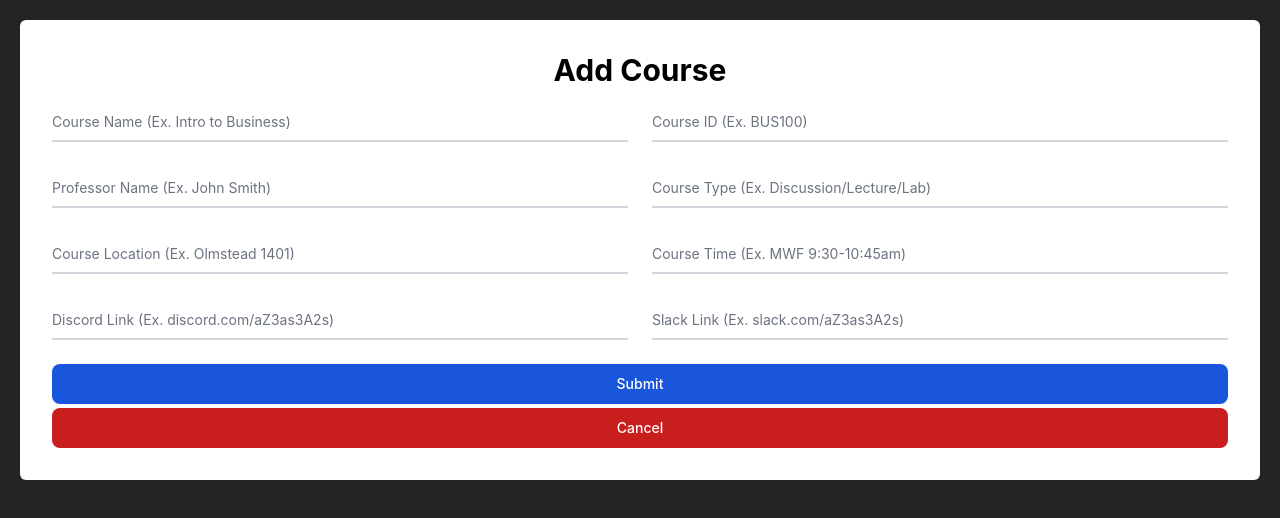
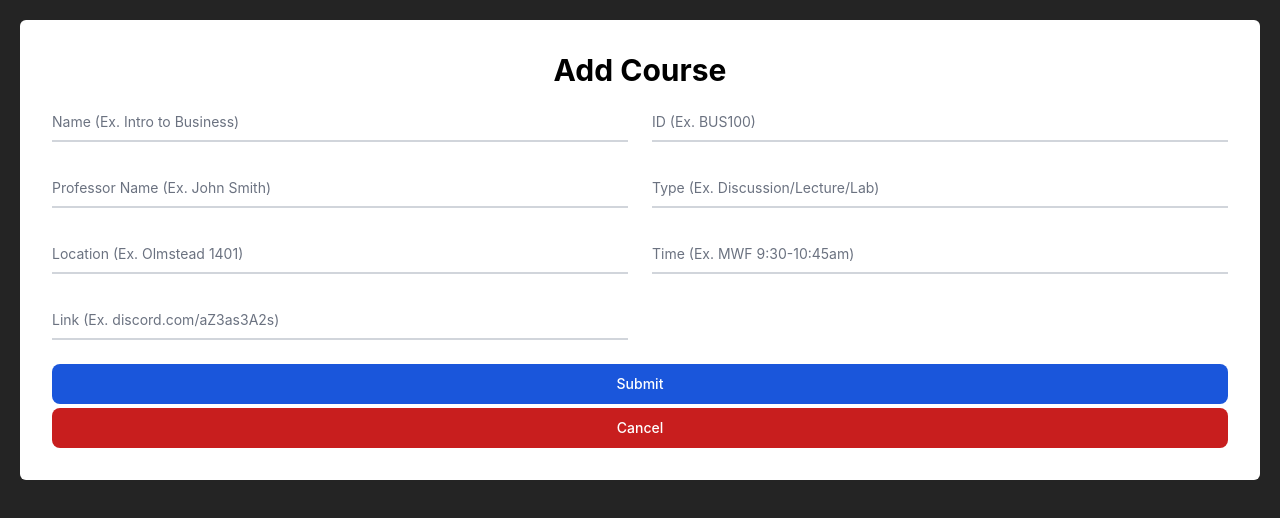
Before and after one commit to andykr1k/CourseBucket, a React (Vite) app: page /add in a window 1280 px wide. Shown: the top 518 px of the page. Built offline with nearby package versions, Linux system fonts and the light colour scheme.

Commit message:
Added Delete Feature

```diff
--- a/src/App.jsx
+++ b/src/App.jsx
@@ -1,4 +1,3 @@
-import { useState, useEffect } from 'react'
 import { Routes, Route  } from "react-router-dom"
 import { SearchPage, CoursePage } from './pages'
 import {AddCourseModal} from './components'
--- a/src/components/AddCourseModal.jsx
+++ b/src/components/AddCourseModal.jsx
@@ -70,11 +70,11 @@ function AddCourseModal({close}) {
           <div className="grid md:grid-cols-2 md:gap-6">
             <div className="relative z-0 w-full mb-6 group">
                 <input className="block py-2.5 px-0 w-full text-sm text-gray-900 bg-transparent border-0 border-b-2 border-gray-300 appearance-none dark:text-white dark:border-gray-600 dark:focus:border-blue-500 focus:outline-none focus:ring-0 focus:border-blue-600 peer" placeholder=" " onChange={(e) => setCourseName(e.target.value)}  />
-                <label className="peer-focus:font-medium absolute text-sm text-gray-500 dark:text-gray-400 duration-300 transform -translate-y-6 scale-75 top-3 -z-10 origin-[0] peer-focus:left-0 peer-focus:text-blue-600 peer-focus:dark:text-blue-500 peer-placeholder-shown:scale-100 peer-placeholder-shown:translate-y-0 peer-focus:scale-75 peer-focus:-translate-y-6">Course Name (Ex. Intro to Business)</label>
+                <label className="peer-focus:font-medium absolute text-sm text-gray-500 dark:text-gray-400 duration-300 transform -translate-y-6 scale-75 top-3 -z-10 origin-[0] peer-focus:left-0 peer-focus:text-blue-600 peer-focus:dark:text-blue-500 peer-placeholder-shown:scale-100 peer-placeholder-shown:translate-y-0 peer-focus:scale-75 peer-focus:-translate-y-6">Name (Ex. Intro to Business)</label>
             </div>
             <div className="relative z-0 w-full mb-6 group">
                 <input className="block py-2.5 px-0 w-full text-sm text-gray-900 bg-transparent border-0 border-b-2 border-gray-300 appearance-none dark:text-white dark:border-gray-600 dark:focus:border-blue-500 focus:outline-none focus:ring-0 focus:border-blue-600 peer" placeholder=" "  onChange={(e) => setCoursId(e.target.value)} />
-                <label className="peer-focus:font-medium absolute text-sm text-gray-500 dark:text-gray-400 duration-300 transform -translate-y-6 scale-75 top-3 -z-10 origin-[0] peer-focus:left-0 peer-focus:text-blue-600 peer-focus:dark:text-blue-500 peer-placeholder-shown:scale-100 peer-placeholder-shown:translate-y-0 peer-focus:scale-75 peer-focus:-translate-y-6">Course ID (Ex. BUS100)</label>
+                <label className="peer-focus:font-medium absolute text-sm text-gray-500 dark:text-gray-400 duration-300 transform -translate-y-6 scale-75 top-3 -z-10 origin-[0] peer-focus:left-0 peer-focus:text-blue-600 peer-focus:dark:text-blue-500 peer-placeholder-shown:scale-100 peer-placeholder-shown:translate-y-0 peer-focus:scale-75 peer-focus:-translate-y-6">ID (Ex. BUS100)</label>
             </div>
           </div>
           <div className="grid md:grid-cols-2 md:gap-6">
@@ -84,27 +84,23 @@ function AddCourseModal({close}) {
             </div>
             <div className="relative z-0 w-full mb-6 group">
                 <input type="text" name="floating_first_name" id="floating_first_name" className="block py-2.5 px-0 w-full text-sm text-gray-900 bg-transparent border-0 border-b-2 border-gray-300 appearance-none dark:text-white dark:border-gray-600 dark:focus:border-blue-500 focus:outline-none focus:ring-0 focus:border-blue-600 peer" placeholder=" "  onChange={(e) => setCourseType(e.target.value)} />
-                <label className="peer-focus:font-medium absolute text-sm text-gray-500 dark:text-gray-400 duration-300 transform -translate-y-6 scale-75 top-3 -z-10 origin-[0] peer-focus:left-0 peer-focus:text-blue-600 peer-focus:dark:text-blue-500 peer-placeholder-shown:scale-100 peer-placeholder-shown:translate-y-0 peer-focus:scale-75 peer-focus:-translate-y-6">Course Type (Ex. Discussion/Lecture/Lab)</label>
+                <label className="peer-focus:font-medium absolute text-sm text-gray-500 dark:text-gray-400 duration-300 transform -translate-y-6 scale-75 top-3 -z-10 origin-[0] peer-focus:left-0 peer-focus:text-blue-600 peer-focus:dark:text-blue-500 peer-placeholder-shown:scale-100 peer-placeholder-shown:translate-y-0 peer-focus:scale-75 peer-focus:-translate-y-6">Type (Ex. Discussion/Lecture/Lab)</label>
             </div>
           </div>
           <div className="grid md:grid-cols-2 md:gap-6">
             <div className="relative z-0 w-full mb-6 group">
                 <input type="text" name="floating_last_name" id="floating_last_name" className="block py-2.5 px-0 w-full text-sm text-gray-900 bg-transparent border-0 border-b-2 border-gray-300 appearance-none dark:text-white dark:border-gray-600 dark:focus:border-blue-500 focus:outline-none focus:ring-0 focus:border-blue-600 peer" placeholder=" " onChange={(e) => setCourseLocation(e.target.value)} />
-                <label className="peer-focus:font-medium absolute text-sm text-gray-500 dark:text-gray-400 duration-300 transform -translate-y-6 scale-75 top-3 -z-10 origin-[0] peer-focus:left-0 peer-focus:text-blue-600 peer-focus:dark:text-blue-500 peer-placeholder-shown:scale-100 peer-placeholder-shown:translate-y-0 peer-focus:scale-75 peer-focus:-translate-y-6">Course Location (Ex. Olmstead 1401)</label>
+                <label className="peer-focus:font-medium absolute text-sm text-gray-500 dark:text-gray-400 duration-300 transform -translate-y-6 scale-75 top-3 -z-10 origin-[0] peer-focus:left-0 peer-focus:text-blue-600 peer-focus:dark:text-blue-500 peer-placeholder-shown:scale-100 peer-placeholder-shown:translate-y-0 peer-focus:scale-75 peer-focus:-translate-y-6">Location (Ex. Olmstead 1401)</label>
             </div>
             <div className="relative z-0 w-full mb-6 group">
                 <input type="text" name="floating_last_name" id="floating_last_name" className="block py-2.5 px-0 w-full text-sm text-gray-900 bg-transparent border-0 border-b-2 border-gray-300 appearance-none dark:text-white dark:border-gray-600 dark:focus:border-blue-500 focus:outline-none focus:ring-0 focus:border-blue-600 peer" placeholder=" " onChange={(e) => setCourseTime(e.target.value)} />
-                <label className="peer-focus:font-medium absolute text-sm text-gray-500 dark:text-gray-400 duration-300 transform -translate-y-6 scale-75 top-3 -z-10 origin-[0] peer-focus:left-0 peer-focus:text-blue-600 peer-focus:dark:text-blue-500 peer-placeholder-shown:scale-100 peer-placeholder-shown:translate-y-0 peer-focus:scale-75 peer-focus:-translate-y-6">Course Time (Ex. MWF 9:30-10:45am)</label>
+                <label className="peer-focus:font-medium absolute text-sm text-gray-500 dark:text-gray-400 duration-300 transform -translate-y-6 scale-75 top-3 -z-10 origin-[0] peer-focus:left-0 peer-focus:text-blue-600 peer-focus:dark:text-blue-500 peer-placeholder-shown:scale-100 peer-placeholder-shown:translate-y-0 peer-focus:scale-75 peer-focus:-translate-y-6">Time (Ex. MWF 9:30-10:45am)</label>
             </div>
           </div>
           <div className="grid md:grid-cols-2 md:gap-6">
             <div className="relative z-0 w-full mb-6 group">
                 <input className="block py-2.5 px-0 w-full text-sm text-gray-900 bg-transparent border-0 border-b-2 border-gray-300 appearance-none dark:text-white dark:border-gray-600 dark:focus:border-blue-500 focus:outline-none focus:ring-0 focus:border-blue-600 peer" placeholder=" " onChange={(e) => setDiscordLink(e.target.value)}  />
-                <label className="peer-focus:font-medium absolute text-sm text-gray-500 dark:text-gray-400 duration-300 transform -translate-y-6 scale-75 top-3 -z-10 origin-[0] peer-focus:left-0 peer-focus:text-blue-600 peer-focus:dark:text-blue-500 peer-placeholder-shown:scale-100 peer-placeholder-shown:translate-y-0 peer-focus:scale-75 peer-focus:-translate-y-6">Discord Link (Ex. discord.com/aZ3as3A2s)</label>
-            </div>
-            <div className="relative z-0 w-full mb-6 group">
-                <input className="block py-2.5 px-0 w-full text-sm text-gray-900 bg-transparent border-0 border-b-2 border-gray-300 appearance-none dark:text-white dark:border-gray-600 dark:focus:border-blue-500 focus:outline-none focus:ring-0 focus:border-blue-600 peer" placeholder=" " onChange={(e) => setSlackLink(e.target.value)}  />
-                <label className="peer-focus:font-medium absolute text-sm text-gray-500 dark:text-gray-400 duration-300 transform -translate-y-6 scale-75 top-3 -z-10 origin-[0] peer-focus:left-0 peer-focus:text-blue-600 peer-focus:dark:text-blue-500 peer-placeholder-shown:scale-100 peer-placeholder-shown:translate-y-0 peer-focus:scale-75 peer-focus:-translate-y-6">Slack Link (Ex. slack.com/aZ3as3A2s)</label>
+                <label className="peer-focus:font-medium absolute text-sm text-gray-500 dark:text-gray-400 duration-300 transform -translate-y-6 scale-75 top-3 -z-10 origin-[0] peer-focus:left-0 peer-focus:text-blue-600 peer-focus:dark:text-blue-500 peer-placeholder-shown:scale-100 peer-placeholder-shown:translate-y-0 peer-focus:scale-75 peer-focus:-translate-y-6">Link (Ex. discord.com/aZ3as3A2s)</label>
             </div>
           </div>
           <button type="submit" className="text-white bg-blue-700 hover:bg-blue-800 focus:ring-4 focus:outline-none focus:ring-blue-300 font-medium rounded-lg text-sm w-full px-5 py-2.5 text-center dark:bg-blue-600 dark:hover:bg-blue-700 dark:focus:ring-blue-800">Submit</button>
--- a/src/components/AddSectionModal.jsx
+++ b/src/components/AddSectionModal.jsx
@@ -66,31 +66,27 @@ function AddSectionModal({close, name, id}) {
           <div className="grid md:grid-cols-2 md:gap-6">
             <div className="relative z-0 w-full mb-6 group">
                 <input className="block py-2.5 px-0 w-full text-sm text-gray-900 bg-transparent border-0 border-b-2 border-gray-300 appearance-none dark:text-white dark:border-gray-600 dark:focus:border-blue-500 focus:outline-none focus:ring-0 focus:border-blue-600 peer" placeholder=" " onChange={(e) => setCourseProfessor(e.target.value)} />
-                <label className="peer-focus:font-medium absolute text-sm text-gray-500 dark:text-gray-400 duration-300 transform -translate-y-6 scale-75 top-3 -z-10 origin-[0] peer-focus:left-0 peer-focus:text-blue-600 peer-focus:dark:text-blue-500 peer-placeholder-shown:scale-100 peer-placeholder-shown:translate-y-0 peer-focus:scale-75 peer-focus:-translate-y-6">Professor Name (Ex. John Smith)</label>
+                <label className="peer-focus:font-medium absolute text-sm text-gray-500 dark:text-gray-400 duration-300 transform -translate-y-6 scale-75 top-3 -z-10 origin-[0] peer-focus:left-0 peer-focus:text-blue-600 peer-focus:dark:text-blue-500 peer-placeholder-shown:scale-100 peer-placeholder-shown:translate-y-0 peer-focus:scale-75 peer-focus:-translate-y-6">Professor (Ex. John Smith)</label>
             </div>
             <div className="relative z-0 w-full mb-6 group">
                 <input type="text" name="floating_first_name" id="floating_first_name" className="block py-2.5 px-0 w-full text-sm text-gray-900 bg-transparent border-0 border-b-2 border-gray-300 appearance-none dark:text-white dark:border-gray-600 dark:focus:border-blue-500 focus:outline-none focus:ring-0 focus:border-blue-600 peer" placeholder=" " onChange={(e) => setCourseType(e.target.value)} />
-                <label className="peer-focus:font-medium absolute text-sm text-gray-500 dark:text-gray-400 duration-300 transform -translate-y-6 scale-75 top-3 -z-10 origin-[0] peer-focus:left-0 peer-focus:text-blue-600 peer-focus:dark:text-blue-500 peer-placeholder-shown:scale-100 peer-placeholder-shown:translate-y-0 peer-focus:scale-75 peer-focus:-translate-y-6">Course Type (Ex. Discussion/Lecture/Lab)</label>
+                <label className="peer-focus:font-medium absolute text-sm text-gray-500 dark:text-gray-400 duration-300 transform -translate-y-6 scale-75 top-3 -z-10 origin-[0] peer-focus:left-0 peer-focus:text-blue-600 peer-focus:dark:text-blue-500 peer-placeholder-shown:scale-100 peer-placeholder-shown:translate-y-0 peer-focus:scale-75 peer-focus:-translate-y-6">Type (Ex. Discussion/Lecture/Lab)</label>
             </div>
           </div>
           <div className="grid md:grid-cols-2 md:gap-6">
             <div className="relative z-0 w-full mb-6 group">
                 <input type="text" name="floating_last_name" id="floating_last_name" className="block py-2.5 px-0 w-full text-sm text-gray-900 bg-transparent border-0 border-b-2 border-gray-300 appearance-none dark:text-white dark:border-gray-600 dark:focus:border-blue-500 focus:outline-none focus:ring-0 focus:border-blue-600 peer" placeholder=" " onChange={(e) => setCourseLocation(e.target.value)} />
-                <label className="peer-focus:font-medium absolute text-sm text-gray-500 dark:text-gray-400 duration-300 transform -translate-y-6 scale-75 top-3 -z-10 origin-[0] peer-focus:left-0 peer-focus:text-blue-600 peer-focus:dark:text-blue-500 peer-placeholder-shown:scale-100 peer-placeholder-shown:translate-y-0 peer-focus:scale-75 peer-focus:-translate-y-6">Course Location (Ex. Olmstead 1401)</label>
+                <label className="peer-focus:font-medium absolute text-sm text-gray-500 dark:text-gray-400 duration-300 transform -translate-y-6 scale-75 top-3 -z-10 origin-[0] peer-focus:left-0 peer-focus:text-blue-600 peer-focus:dark:text-blue-500 peer-placeholder-shown:scale-100 peer-placeholder-shown:translate-y-0 peer-focus:scale-75 peer-focus:-translate-y-6">Location (Ex. Olmstead 1401)</label>
             </div>
             <div className="relative z-0 w-full mb-6 group">
                 <input type="text" name="floating_last_name" id="floating_last_name" className="block py-2.5 px-0 w-full text-sm text-gray-900 bg-transparent border-0 border-b-2 border-gray-300 appearance-none dark:text-white dark:border-gray-600 dark:focus:border-blue-500 focus:outline-none focus:ring-0 focus:border-blue-600 peer" placeholder=" " onChange={(e) => setCourseTime(e.target.value)} />
-                <label className="peer-focus:font-medium absolute text-sm text-gray-500 dark:text-gray-400 duration-300 transform -translate-y-6 scale-75 top-3 -z-10 origin-[0] peer-focus:left-0 peer-focus:text-blue-600 peer-focus:dark:text-blue-500 peer-placeholder-shown:scale-100 peer-placeholder-shown:translate-y-0 peer-focus:scale-75 peer-focus:-translate-y-6">Course Time (Ex. MWF 9:30-10:45am)</label>
+                <label className="peer-focus:font-medium absolute text-sm text-gray-500 dark:text-gray-400 duration-300 transform -translate-y-6 scale-75 top-3 -z-10 origin-[0] peer-focus:left-0 peer-focus:text-blue-600 peer-focus:dark:text-blue-500 peer-placeholder-shown:scale-100 peer-placeholder-shown:translate-y-0 peer-focus:scale-75 peer-focus:-translate-y-6">Time (Ex. MWF 9:30-10:45am)</label>
             </div>
           </div>
           <div className="grid md:grid-cols-2 md:gap-6">
             <div className="relative z-0 w-full mb-6 group">
                 <input className="block py-2.5 px-0 w-full text-sm text-gray-900 bg-transparent border-0 border-b-2 border-gray-300 appearance-none dark:text-white dark:border-gray-600 dark:focus:border-blue-500 focus:outline-none focus:ring-0 focus:border-blue-600 peer" placeholder=" " onChange={(e) => setDiscordLink(e.target.value)}  />
-                <label className="peer-focus:font-medium absolute text-sm text-gray-500 dark:text-gray-400 duration-300 transform -translate-y-6 scale-75 top-3 -z-10 origin-[0] peer-focus:left-0 peer-focus:text-blue-600 peer-focus:dark:text-blue-500 peer-placeholder-shown:scale-100 peer-placeholder-shown:translate-y-0 peer-focus:scale-75 peer-focus:-translate-y-6">Discord Link (Ex. discord.com/aZ3as3A2s)</label>
-            </div>
-            <div className="relative z-0 w-full mb-6 group">
-                <input className="block py-2.5 px-0 w-full text-sm text-gray-900 bg-transparent border-0 border-b-2 border-gray-300 appearance-none dark:text-white dark:border-gray-600 dark:focus:border-blue-500 focus:outline-none focus:ring-0 focus:border-blue-600 peer" placeholder=" " onChange={(e) => setSlackLink(e.target.value)}  />
-                <label className="peer-focus:font-medium absolute text-sm text-gray-500 dark:text-gray-400 duration-300 transform -translate-y-6 scale-75 top-3 -z-10 origin-[0] peer-focus:left-0 peer-focus:text-blue-600 peer-focus:dark:text-blue-500 peer-placeholder-shown:scale-100 peer-placeholder-shown:translate-y-0 peer-focus:scale-75 peer-focus:-translate-y-6">Slack Link (Ex. slack.com/aZ3as3A2s)</label>
+                <label className="peer-focus:font-medium absolute text-sm text-gray-500 dark:text-gray-400 duration-300 transform -translate-y-6 scale-75 top-3 -z-10 origin-[0] peer-focus:left-0 peer-focus:text-blue-600 peer-focus:dark:text-blue-500 peer-placeholder-shown:scale-100 peer-placeholder-shown:translate-y-0 peer-focus:scale-75 peer-focus:-translate-y-6">Link (Ex. discord.com/aZ3as3A2s)</label>
             </div>
           </div>
           <button type="submit" className="text-white bg-blue-700 hover:bg-blue-800 focus:ring-4 focus:outline-none focus:ring-blue-300 font-medium rounded-lg text-sm w-full px-5 py-2.5 text-center dark:bg-blue-600 dark:hover:bg-blue-700 dark:focus:ring-blue-800">Submit</button>
--- a/src/components/index.js
+++ b/src/components/index.js
@@ -1,3 +1,4 @@
 export { default as AddCourseModal } from './AddCourseModal'
 export { default as AddSectionModal } from './AddSectionModal'
 export { default as Loader } from './Loader'
+export { default as DeleteCourse } from './DeleteCourse'
--- a/src/functions/index.js
+++ b/src/functions/index.js
@@ -1 +1 @@
-//export { default as SearchPage } from './SearchPage'
+//export { default as deleteCourse } from '../components/deleteCourse'
--- a/src/index.css
+++ b/src/index.css
@@ -31,7 +31,8 @@
 
 @media (max-width: 800px) {
   .Toastify__toast-container {
-    width: 250px;
     font-size: 14px;
+    padding-left: 10%;
+    padding-right: 10%;
   }
 }
```
Also changed, not shown: src/components/DeleteCourse.jsx (added, +47 -0 lines), src/pages/CoursePage.jsx (+7 -5 lines), src/pages/SearchPage.jsx (+14 -10 lines).
